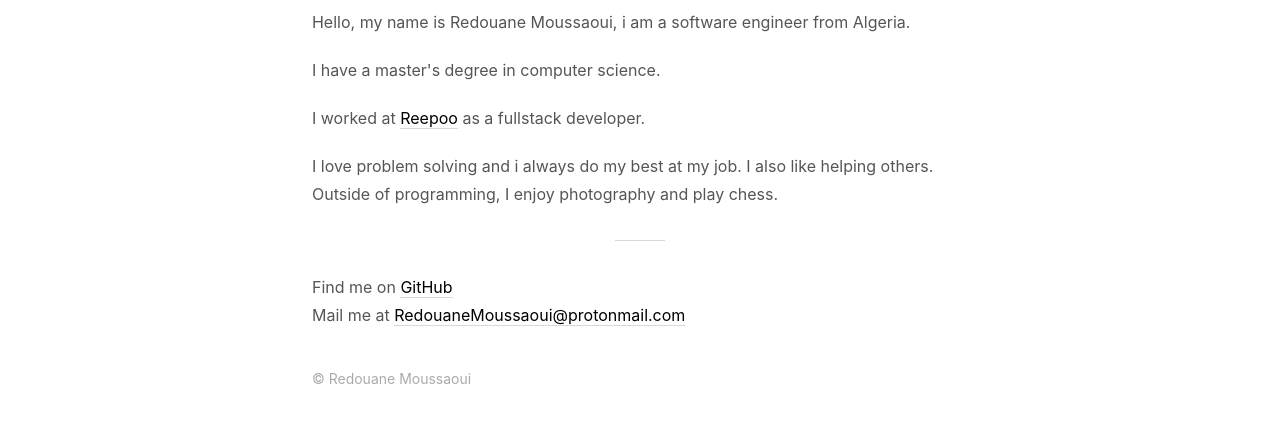
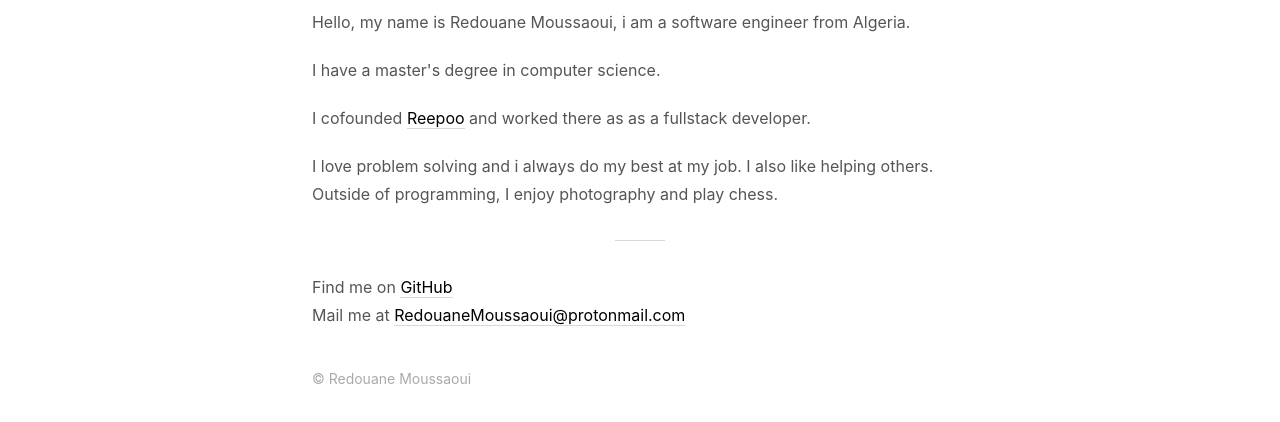
Before and after one commit to rwero/website, a plain HTML site: page index.html in a window 1280 px wide. Shown: the part 192-614 px from the top of the page. Drawn offline with Linux system fonts and the light colour scheme; a web font is replaced by a local one.

Commit message:
small fix

```diff
--- a/index.html
+++ b/index.html
@@ -479,16 +479,16 @@
         <article>
           <div class="prose m-auto">
             <p>
-              Hello, my name is Redouane Moussaoui, i am a software engineer from
-              Algeria.
+              Hello, my name is Redouane Moussaoui, i am a software engineer
+              from Algeria.
             </p>
             <p>I have a master's degree in computer science.</p>
             <p>
-              I worked at
+              I cofounded
               <a href="https://Reepoo.site" target="_blank" rel="noopener"
                 >Reepoo</a
               >
-              as a fullstack developer.
+              and worked there as as a fullstack developer.
             </p>
             <p>
               I love problem solving and i always do my best at my job. I also
```
